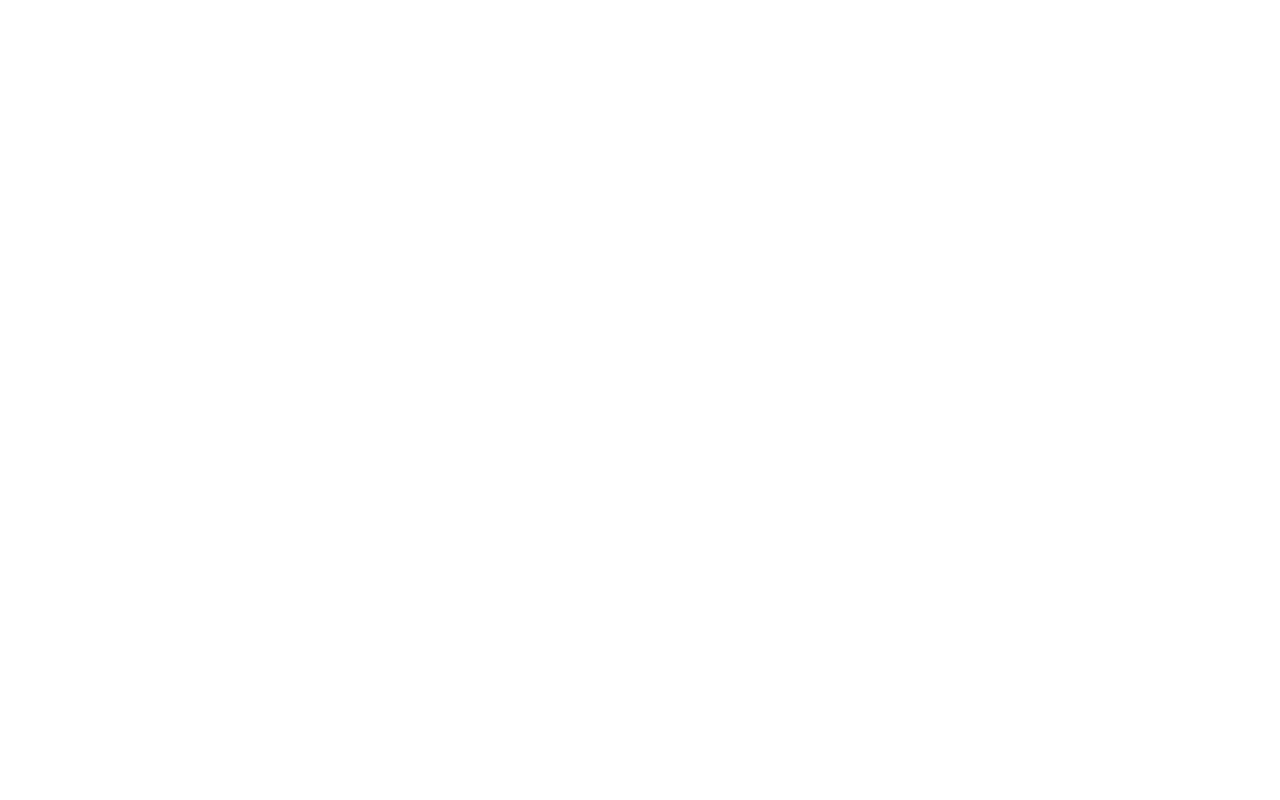
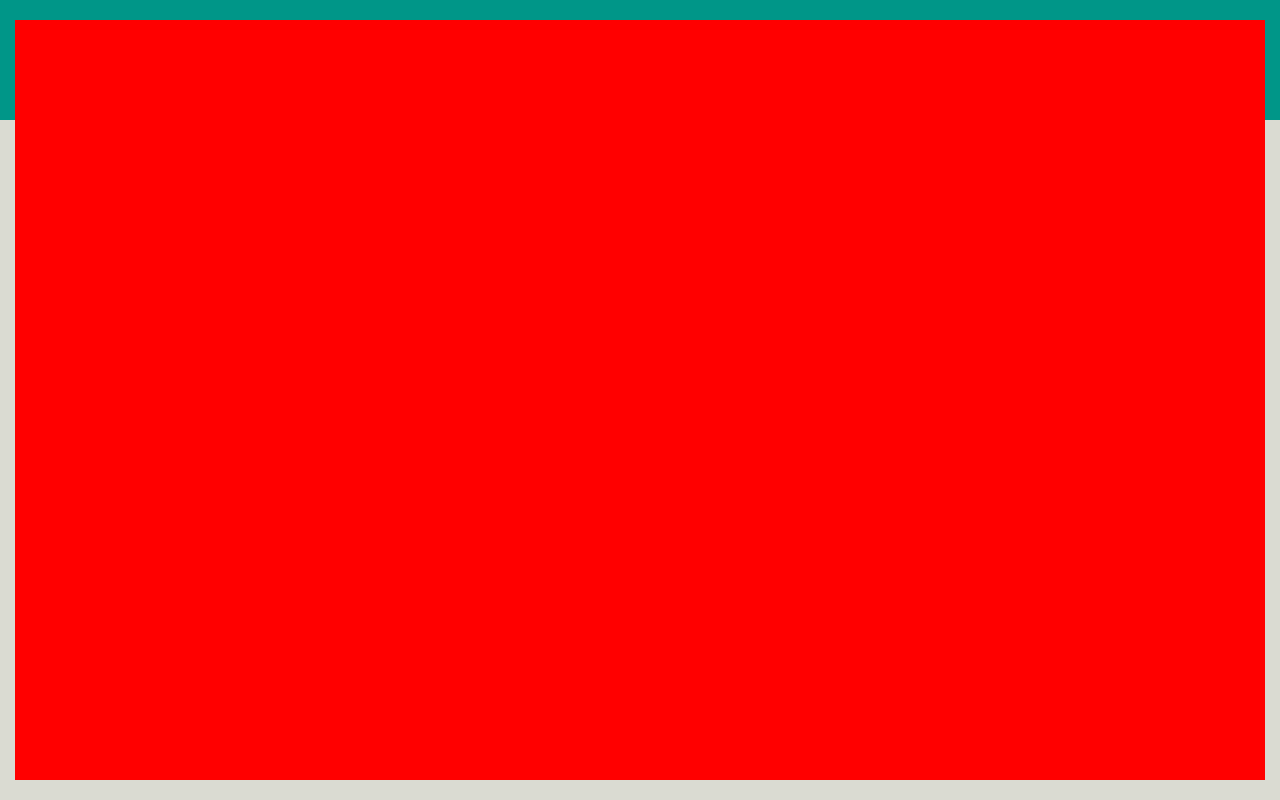
Before and after one commit to Pier5/vue-boolzapp, a plain HTML site: page index.html in a window 1280 px wide. Drawn offline with nearby package versions, Linux system fonts and the light colour scheme.

Commit message:
-base struttura-

```diff
--- a/css/style.css
+++ b/css/style.css
@@ -3,3 +3,29 @@
     padding: 0;
     box-sizing: border-box;
 }
+
+.jumbo-container {
+    position: relative;
+}
+
+.jumbo-top {
+    width: 100%;
+    height: 15vh;
+    background-color: #009688;
+}
+
+.jumbo-bottom {
+    width: 100%;
+    height: 85vh;
+    background-color: #dadbd2;
+}
+
+#app {
+    width: 1250px;
+    height: 95vh;
+    background-color: red;
+    position: absolute;
+    top: 50%;
+    left: 50%;
+    transform: translate(-50%, -50%);
+}
--- a/index.html
+++ b/index.html
@@ -13,6 +13,13 @@
     <link rel="stylesheet" href="css/style.css">
 </head>
 <body>
+    <div class="jumbo-container">
+        <div class="jumbo-top"></div>
+        <div class="jumbo-bottom"></div>
+        <div id="app">
+
+        </div>
+    </div>
 
 
     <!-- link vue js -->
```
